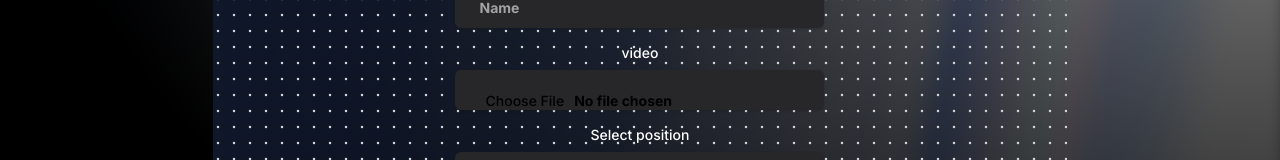
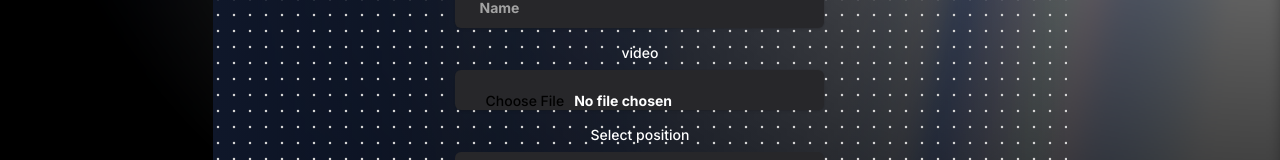
Before and after one commit to adarshshan/video-uploader-frontend, a Next.js app: page / in a window 1280 px wide. Shown: the part 278-438 px from the top of the page. Built offline with nearby package versions, Linux system fonts and the light colour scheme; no server answers.

Commit message:
last commit

```diff
--- a/next.config.mjs
+++ b/next.config.mjs
@@ -1,6 +1,4 @@
 /** @type {import('next').NextConfig} */
-const nextConfig = {
-    trailingSlash: false
-};
+const nextConfig = {};
 
 export default nextConfig;
--- a/src/app/page.tsx
+++ b/src/app/page.tsx
@@ -58,20 +58,15 @@ const Page = () => {
                     console.log(error);
                     switch (error.code) {
                         case 'storage/unauthorized':
-                            // User doesn't have permission to access the object
                             break;
                         case 'storage/canceled':
-                            // User canceled the upload
                             break;
                         case 'storage/unknown':
-                            // Unknown error occurred, inspect error.serverResponse
                             break;
                     }
                 },
                 () => {
-                    // Upload completed successfully, now we can get the download URL
                     getDownloadURL(uploadTask.snapshot.ref).then((downloadURL) => {
-                        console.log('File available at', downloadURL);
                         setVideoLink(downloadURL);
                     });
                 }
@@ -86,7 +81,6 @@ const Page = () => {
         e.preventDefault();
         try {
             const { data } = await axios.post('https://www.sparekit.shop/api/v-uploader', { name, videoLink, position });
-            console.log(data);
             if (data.success) {
                 if (inputRef.current) {
                     inputRef.current.value = `https://nextjs-with-aceternity.vercel.app?code=${data.newData.code}`;
@@ -97,7 +91,6 @@ const Page = () => {
         }
     };
     const handleSelectChange = (event: React.ChangeEvent<HTMLSelectElement>) => {
-        console.log(event.target.value)
         setPosition(event.target.value);
     };
 
@@ -153,7 +146,7 @@ const Page = () => {
                                 </LabelInputContainer>
                                 <LabelInputContainer className="mb-4">
                                     <Label htmlFor="position">Select position</Label>
-                                    <Select id='position' value={position} onChange={handleSelectChange} />
+                                    <Select id='position' onChange={handleSelectChange} />
 
                                 </LabelInputContainer>
                                 <button
--- a/src/components/ui/input.tsx
+++ b/src/components/ui/input.tsx
@@ -1,4 +1,4 @@
-// Input component extends from shadcnui - https://ui.shadcn.com/docs/components/input
+
 "use client";
 import * as React from "react";
 import { cn } from "@/lib/utils";
@@ -40,9 +40,9 @@ const Input = React.forwardRef<HTMLInputElement, InputProps>(
                 <input
                     type={type}
                     className={cn(
-                        `flex h-10 w-full border-none bg-zinc-800 text-black dark:text-white shadow-input rounded-md px-6 py-5 text-sm  file:border-0 file:bg-transparent
+                        `flex h-10 w-full border-none bg-zinc-800 text-white shadow-input rounded-md px-6 py-5 text-sm  file:border-0 file:bg-transparent
           file:text-sm file:font-medium placeholder:text-neutral-400 dark:placeholder-text-neutral-600
-          focus-visible:outline-none focus-visible:ring-[2px]  focus-visible:ring-neutral-400 dark:focus-visible:ring-neutral-600
+          focus-visible:outline-none focus-visible:ring-[2px]
            disabled:cursor-not-allowed disabled:opacity-50
            dark:shadow-[0px_0px_1px_1px_var(--neutral-700)]
            group-hover/input:shadow-none transition duration-400
--- a/src/components/ui/select.tsx
+++ b/src/components/ui/select.tsx
@@ -37,8 +37,8 @@ const Select = React.forwardRef<HTMLSelectElement, SelectProps>(
                 className="p-[2px] rounded-lg transition duration-300 group/input"
             >
                 <select id="position" className={cn(
-                    `flex h-10 w-full border-none bg-zinc-800 text-white shadow-input rounded-md px-6 py-5 text-sm  file:border-0 file:bg-transparent
-          file:text-sm file:font-medium placeholder:text-neutral-400 dark:placeholder-text-neutral-600
+                    `flex h-10 w-full border-none bg-zinc-800 text-white  rounded-md px-6 py-5 text-xl  file:border-0 file:bg-transparent
+          file:text-xl file:font-medium
           focus-visible:outline-none focus-visible:ring-[2px]  focus-visible:ring-neutral-400 dark:focus-visible:ring-neutral-600
            disabled:cursor-not-allowed disabled:opacity-50
            dark:shadow-[0px_0px_1px_1px_var(--neutral-700)]
```
